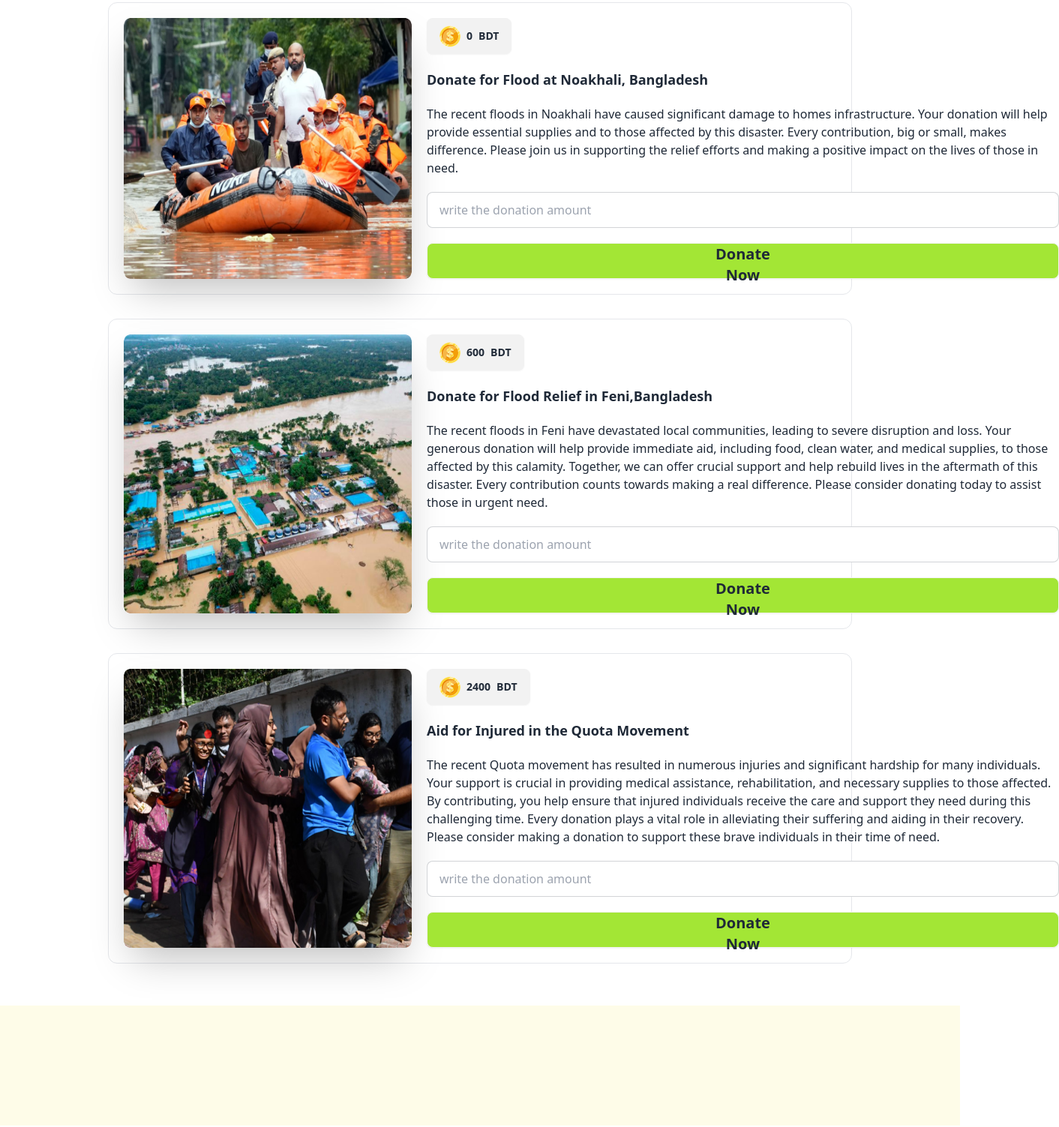
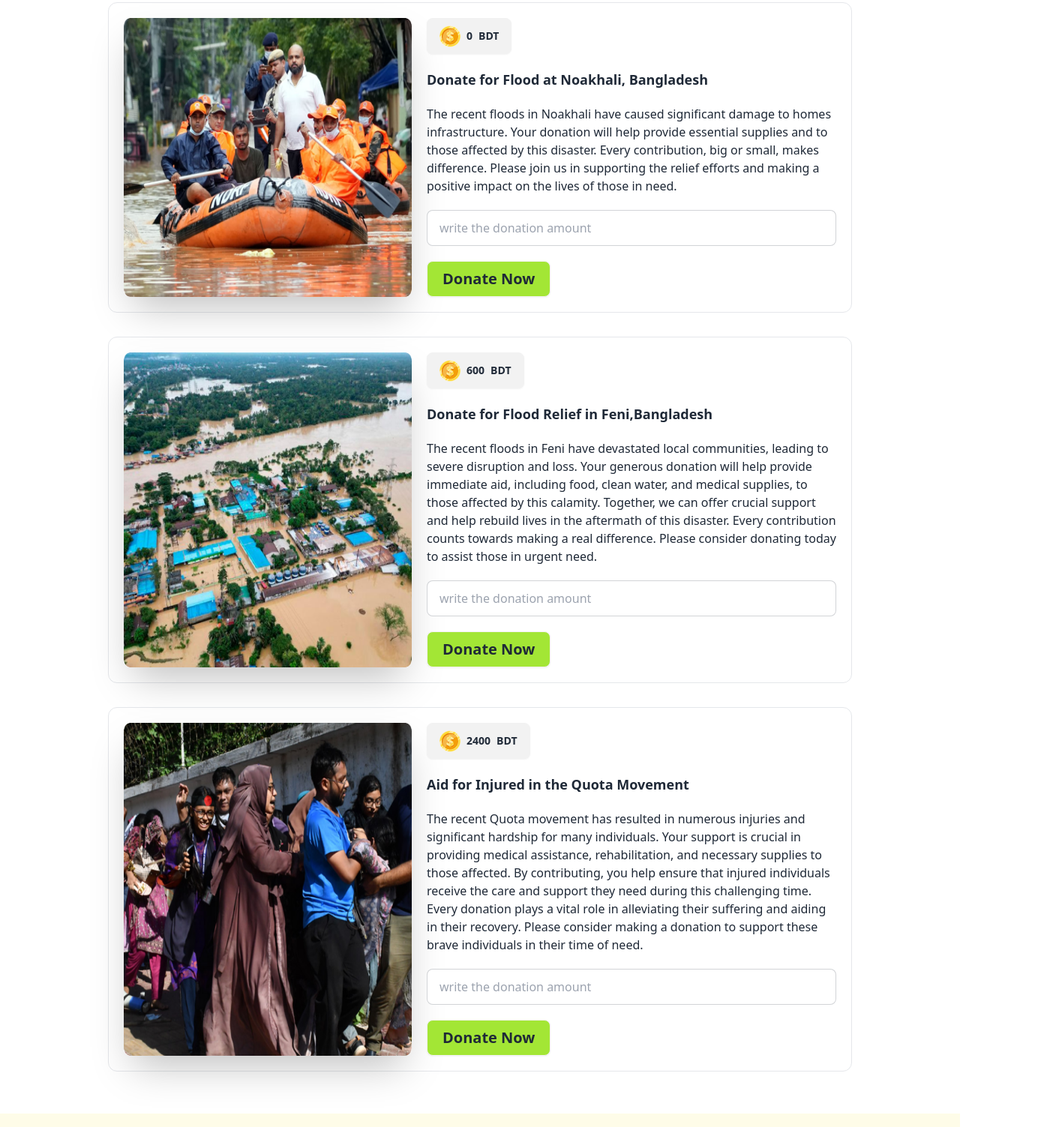
Before and after one commit to Tarannum-Raisha/Assignment-05, a plain HTML site: page index.html in a window 1280 px wide. Shown: the part 317-1820 px from the top of the page at 75% size, 1412 px wide, since content can reach past the window. Drawn offline with nearby package versions, Linux system fonts and the light colour scheme.

Commit message:
added btn

```diff
--- a/index.html
+++ b/index.html
@@ -53,7 +53,7 @@
                        <h3 class="font-bold text-lg">Donate for Flood at Noakhali, Bangladesh </h3>
                        <p>  The recent floods in Noakhali have caused significant damage to  homes  infrastructure. Your donation will help provide essential  supplies and  to those affected by this disaster. Every contribution,  big or small, makes  difference. Please join us in supporting the relief  efforts and making a positive impact on the lives of those in need. </p>
                        <input type="text" placeholder="write the donation amount" class="input input-bordered w-full lg:max-w-4xl max-w-xs" /><br>
-                       <button class="btn bg-lime-400 lg:px-96 px-20 font-bold text-xl">Donate Now </button>
+                       <button class="btn bg-lime-400 px-5 font-bold text-xl">Donate Now </button>
                       </div>
                     </div>
                   </div>
@@ -76,7 +76,7 @@
                        <h3 class="font-bold text-lg">Donate for Flood Relief in Feni,Bangladesh </h3>
                        <p> The recent floods in Feni have devastated local communities, leading to severe disruption and loss. Your generous donation will help provide immediate aid, including food, clean water, and medical supplies, to those affected by this calamity. Together, we can offer crucial support and help rebuild lives in the aftermath of this disaster. Every contribution counts towards making a real difference. Please consider donating today to assist those in urgent need. </p>
                        <input type="text" placeholder="write the donation amount" class="input input-bordered w-full lg:max-w-4xl max-w-xs" /><br>
-                       <button class="btn bg-lime-400 lg:px-96 px-20 font-bold text-xl">Donate Now </button>
+                       <button class="btn bg-lime-400 px-5 font-bold text-xl">Donate Now </button>
                       </div>
                     </div>
                   </div>
@@ -99,7 +99,7 @@
                        <h3 class="font-bold text-lg">Aid for Injured in the Quota Movement </h3>
                        <p>  The recent Quota movement has resulted in numerous injuries and significant hardship for many individuals. Your support is crucial in providing medical assistance, rehabilitation, and necessary supplies to those affected. By contributing, you help ensure that injured individuals receive the care and support they need during this challenging time. Every donation plays a vital role in alleviating their suffering and aiding in their recovery. Please consider making a donation to support these brave individuals in their time of need. </p>
                        <input type="text" placeholder="write the donation amount" class="input input-bordered w-full lg:max-w-4xl max-w-xs" /><br>
-                       <button class="btn bg-lime-400 lg:px-96 px-20  font-bold text-xl">Donate Now </button>
+                       <button class="btn bg-lime-400 px-5 font-bold text-xl">Donate Now </button>
                       </div>
                     </div>
                   </div>
```
